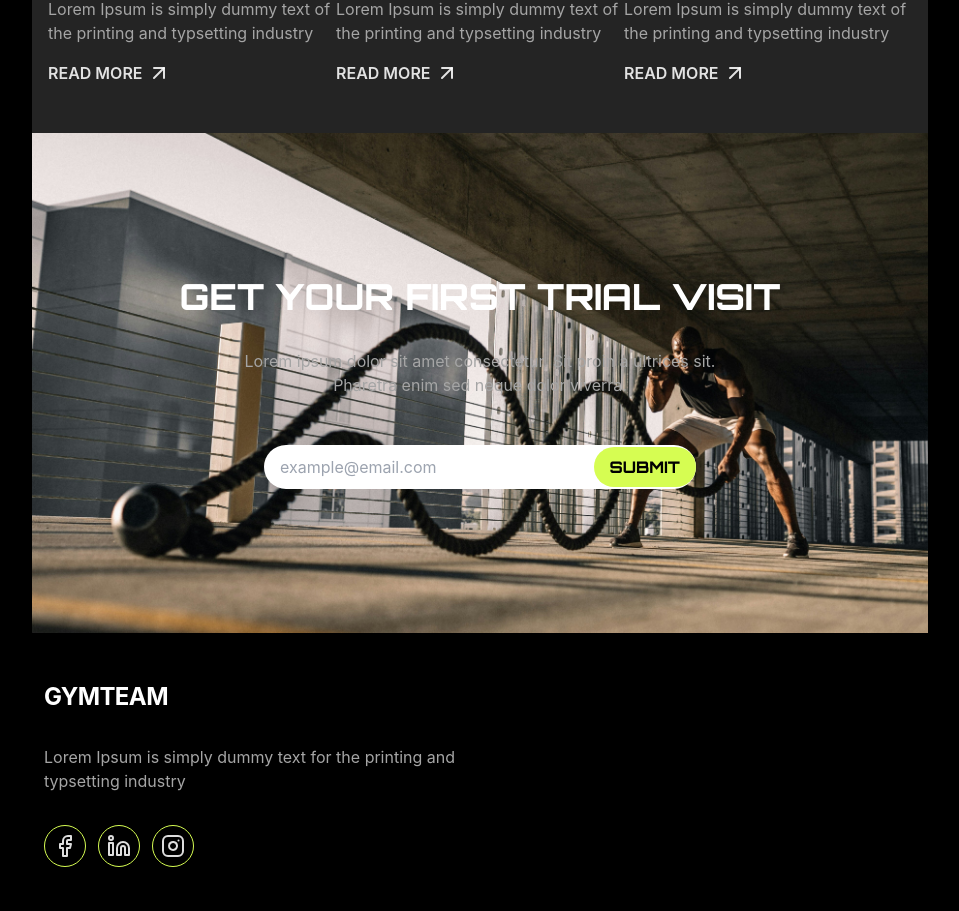
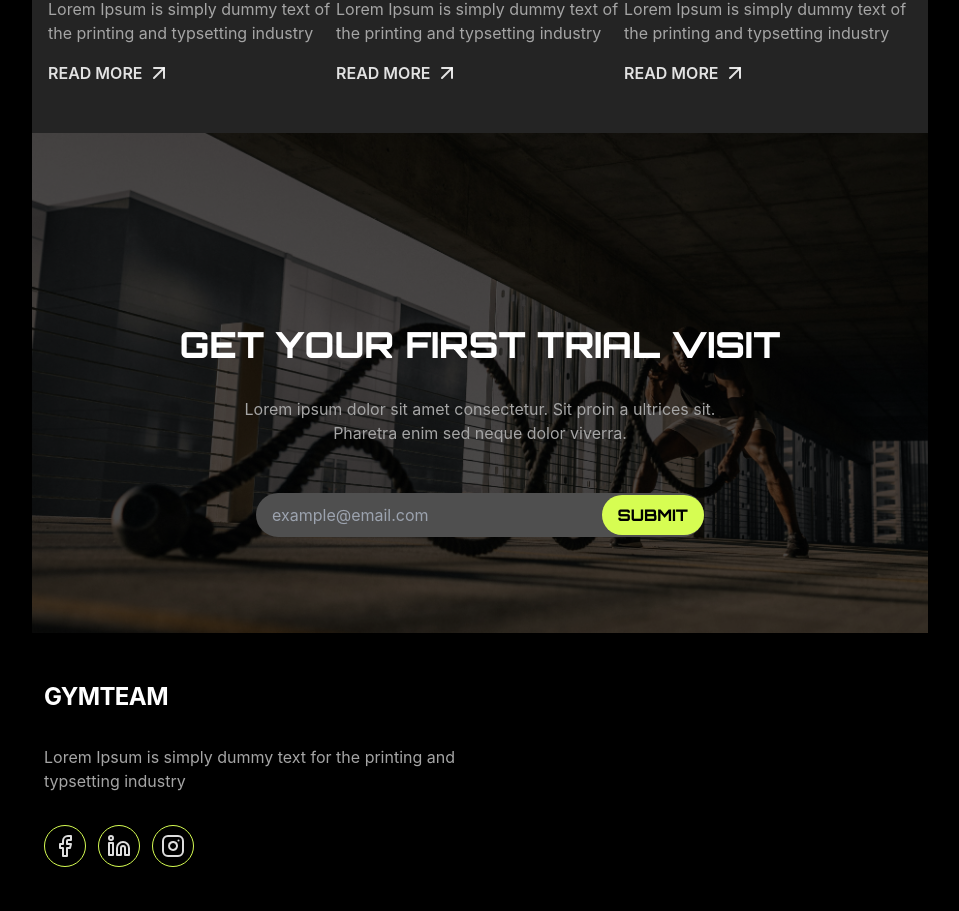
Before and after one commit to aehamdy/gymteam_landingpage, a React (Vite) app: page / in a window 1280 px wide. Shown: the part 4551-5462 px from the top of the page, without its empty margins (160-1119 px from the left). Built offline with nearby package versions, Linux system fonts and the light colour scheme.

Commit message:
style: Add dark background layer to NewsLetter section

```diff
--- a/src/components/Blog.jsx
+++ b/src/components/Blog.jsx
@@ -14,7 +14,6 @@ function Blog() {
           Pharetra enim sed neque dolor viverra.
         </p>
       </div>
-      {/* <div className="flex flex-col md:flex-row items-center mt-10"> */}
       <div className="grid grid-col-1 place-items-center md:grid-cols-2 lg:grid-cols-3">
         {blogs.map((blog, i) => (
           <article key={i} className="flex flex-col gap-4 w-fit">
--- a/src/components/HeroSection.jsx
+++ b/src/components/HeroSection.jsx
@@ -4,7 +4,7 @@ import SecondaryButton from "./SecondaryButton";
 
 function HeroSection() {
   return (
-    <section className="relative grid place-items-center before:content[''] before:absolute before:top-0 before:left-0 before:w-full before:h-full before:bg-black/[0.8] h-dvh bg-[url('/src/assets/hero-section.jpg')] bg-cover bg-no-repeat bg-center">
+    <section className="relative grid place-items-center before:absolute before:content[''] before:top-0 before:start-0 before:w-full before:h-full before:bg-black/[0.8] h-dvh bg-[url('/src/assets/hero-section.jpg')] bg-cover bg-no-repeat bg-center">
       <div className="absolute flex flex-col gap-7 md:gap-5 w-3/4 md:1/2 text-center">
         <h2 className="w-fit mx-auto font-orbitron font-extrabold text-2xl sm:text-4xl md:text-5xl lg:text-6xl text-white uppercase text-center tracking-wider">
           work with professionals
--- a/src/components/NewsLetter.jsx
+++ b/src/components/NewsLetter.jsx
@@ -4,9 +4,10 @@ import SectionHeading from "./SectionHeading";
 function NewsLetter() {
   return (
     <section
-      className="flex flex-col justify-center items-center gap-8 w-full h-[500px] py-section-spacing px-4 bg-cover bg-center bg-no-repeat"
+      className="relative w-full h-[500px] py-section-spacing bg-cover bg-center bg-no-repeat before:absolute before:content[''] before:top-0 before:start-0 before:w-full before:h-full before:bg-black/[0.7]"
       style={{ backgroundImage: `url(${newsLetterImg})` }}
     >
+      <div className="absolute flex flex-col justify-center items-center gap-8 w-full h-full mx-auto">
         <div className="mx-auto w-fit text-center">
           <SectionHeading text="get your first trial visit" />
           <p className="mb-4 text-secondary-paragraph">
@@ -19,11 +20,12 @@ function NewsLetter() {
           <input
             type="email"
             placeholder="example@email.com"
-          className="w-full h-11 py-2 px-4 rounded-3xl"
+            className="w-full h-11 py-2 px-4 rounded-3xl bg-[#4f4f4f]"
           />
           <button className="md:absolute md:end-0 h-auto px-4 font-orbitron py-2 text-black font-extrabold uppercase rounded-3xl bg-accent hover:shadow-button-shadow duration-short">
             submit
           </button>
+        </div>
       </div>
     </section>
   );
```
Lines whose indentation alone changed are shown as unchanged.
